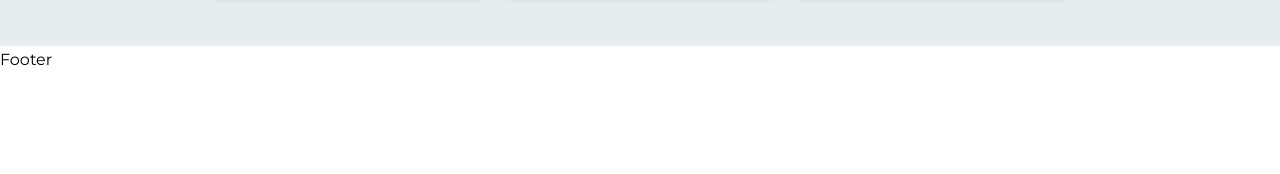
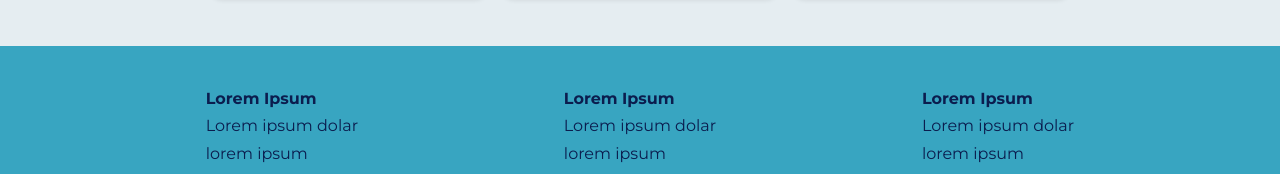
Before and after one commit to riteshsp2000/Foodzy, a React (Create React App) app in the folder client/: page / in a window 1280 px wide. Shown: the part 778-952 px from the top of the page. Before the commit the page ends 851 px from the top, so only its background shows below. Built offline with nearby package versions, Linux system fonts and the light colour scheme; no server answers.

Commit message:
Minor Changes

```diff
--- a/client/src/components/marginals/Footer.js
+++ b/client/src/components/marginals/Footer.js
@@ -1,7 +1,30 @@
 import React from 'react';
 
 const Footer = () => {
-  return <div>Footer</div>;
+  return (
+    <div className='footer-container'>
+      <div className='col-one'>
+        <h2>Lorem Ipsum</h2>
+        <p>
+          Lorem ipsum dolar <br /> lorem ipsum
+        </p>
+      </div>
+
+      <div className='col-two'>
+        <h2>Lorem Ipsum</h2>
+        <p>
+          Lorem ipsum dolar <br /> lorem ipsum
+        </p>
+      </div>
+
+      <div className='col-three'>
+        <h2>Lorem Ipsum</h2>
+        <p>
+          Lorem ipsum dolar <br /> lorem ipsum
+        </p>
+      </div>
+    </div>
+  );
 };
 
 export default Footer;
--- a/client/src/sass/_base.scss
+++ b/client/src/sass/_base.scss
@@ -9,7 +9,7 @@
 body {
   font-family: 'Montserrat', 'Roboto', sans-serif;
   font-weight: 400;
-  font-size: 16px;
+  font-size: 16;
   line-height: 1.7;
 }
 
--- a/client/src/sass/_homePage.scss
+++ b/client/src/sass/_homePage.scss
@@ -62,11 +62,18 @@
   left: 50%;
   transform: translate(-50%, -50%);
   color: rgb(33, 103, 168);
+  z-index: 100;
 }
 
-.card .fa-custom::after {
-  content: '';
-}
+// .card .fa-custom::after {
+//   content: '';
+//   display: inline-block;
+//   width: 3rem;
+//   height: 3rem;
+//   border-radius: 50%;
+//   background-color: rgba(193, 217, 230, 0.87);
+
+// }
 
 .card h2 {
   font-size: 1.2rem;
--- a/client/src/sass/marginals/_footer.scss
+++ b/client/src/sass/marginals/_footer.scss
@@ -0,0 +1,21 @@
+.footer-container {
+  height: 10rem;
+  background-color: rgba(15, 147, 180, 0.829);
+  display: flex;
+  flex-direction: row;
+  justify-content: space-evenly;
+  align-items: center;
+}
+
+.footer-container h2,
+.footer-container p {
+  color: rgb(11, 29, 78);
+}
+
+.footer-container h2 {
+  font-size: 1.2rem;
+}
+
+.footer-container h2 {
+  font-size: 1rem;
+}
```
